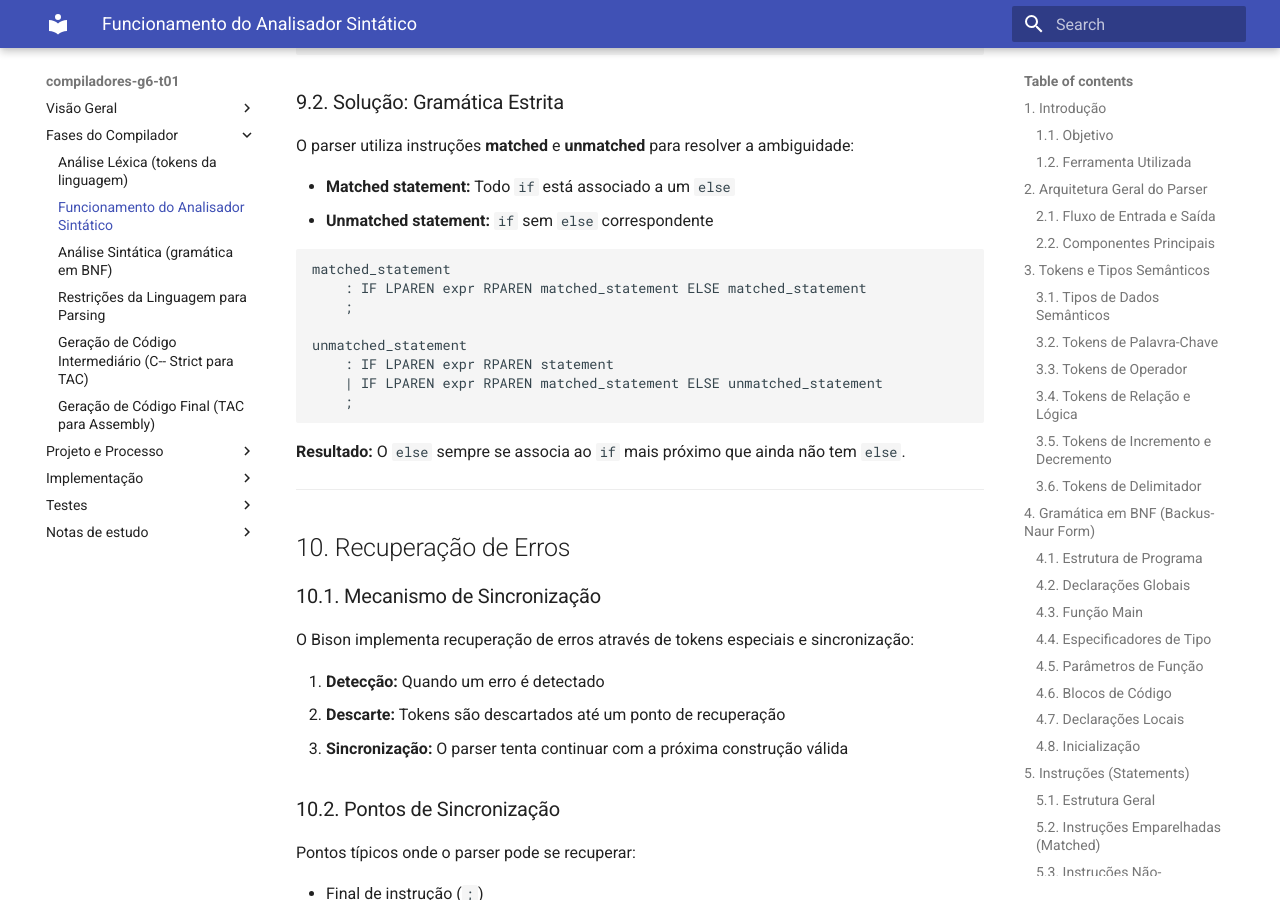
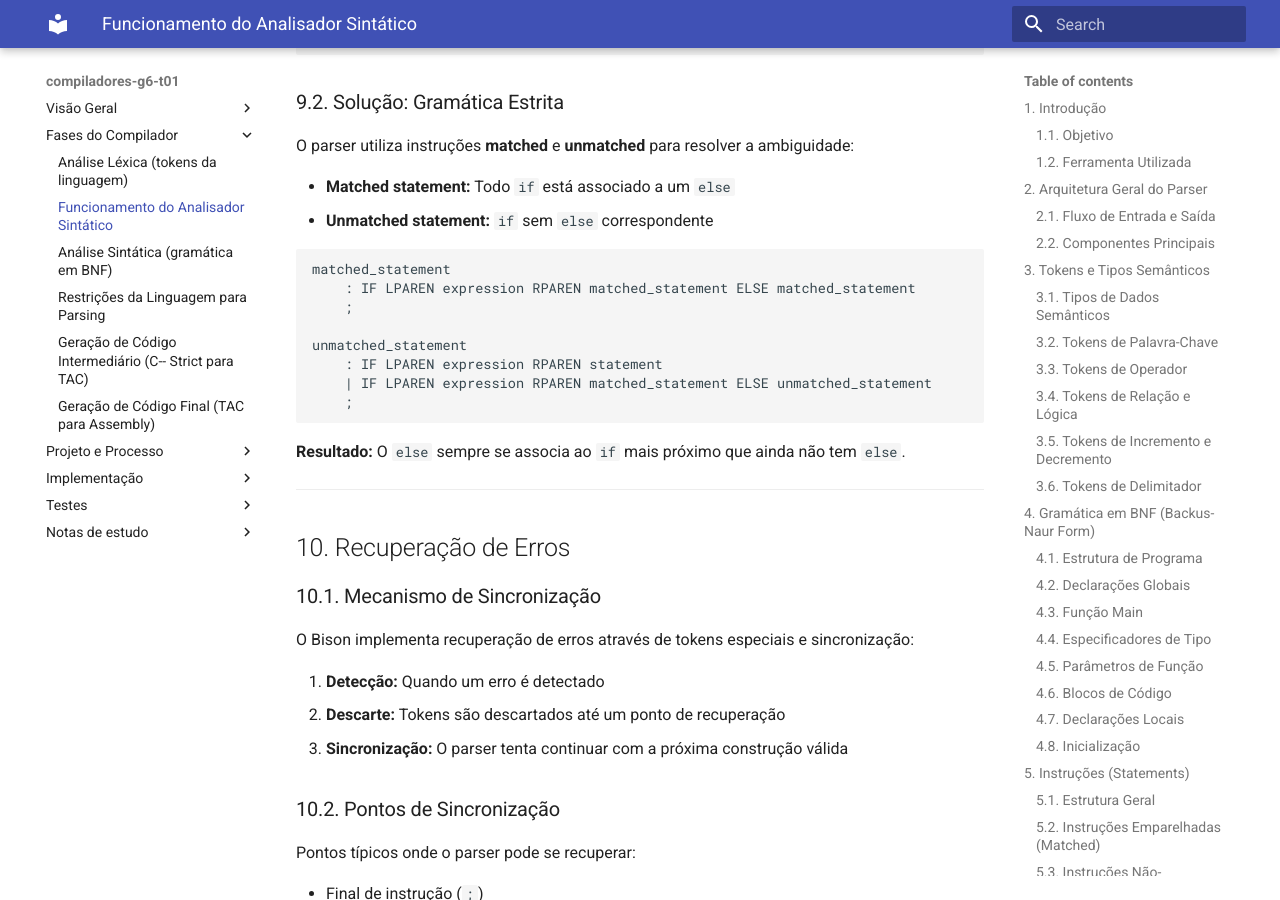
Before and after one commit to Compiladores-2026-1/Compiladores-G6-T01, an MkDocs documentation site: the page built from docs/funcionamento_parser.md, in a window 1280 px wide and 900 px high, scrolled down 13477 px. Built offline with MkDocs 1.6.1 and Material for MkDocs 9.7.7, drawn with Linux system fonts in a browser that asks for light colours.

Commit message:
Update docs/funcionamento_parser.md
Co-authored-by: Copilot <175728472+Copilot@users.noreply.github.com>

````diff
--- a/docs/funcionamento_parser.md
+++ b/docs/funcionamento_parser.md
@@ -611,12 +611,12 @@ O parser utiliza instruções **matched** e **unmatched** para resolver a ambigu
 
 ```bnf
 matched_statement
-    : IF LPAREN expr RPAREN matched_statement ELSE matched_statement
+    : IF LPAREN expression RPAREN matched_statement ELSE matched_statement
     ;
 
 unmatched_statement
-    : IF LPAREN expr RPAREN statement
-    | IF LPAREN expr RPAREN matched_statement ELSE unmatched_statement
+    : IF LPAREN expression RPAREN statement
+    | IF LPAREN expression RPAREN matched_statement ELSE unmatched_statement
     ;
 ```
 
````
